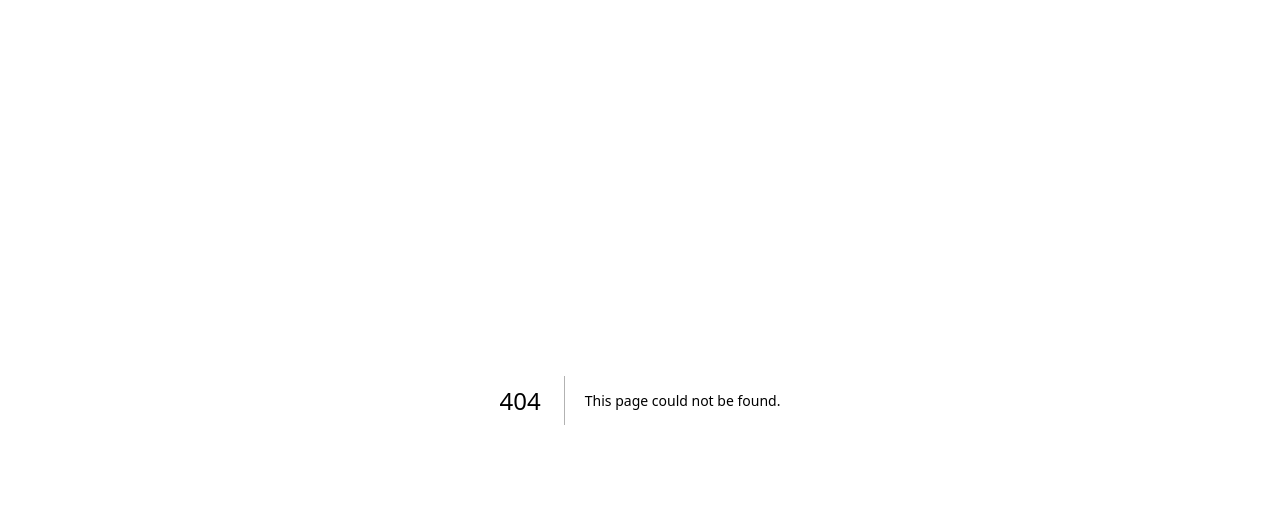
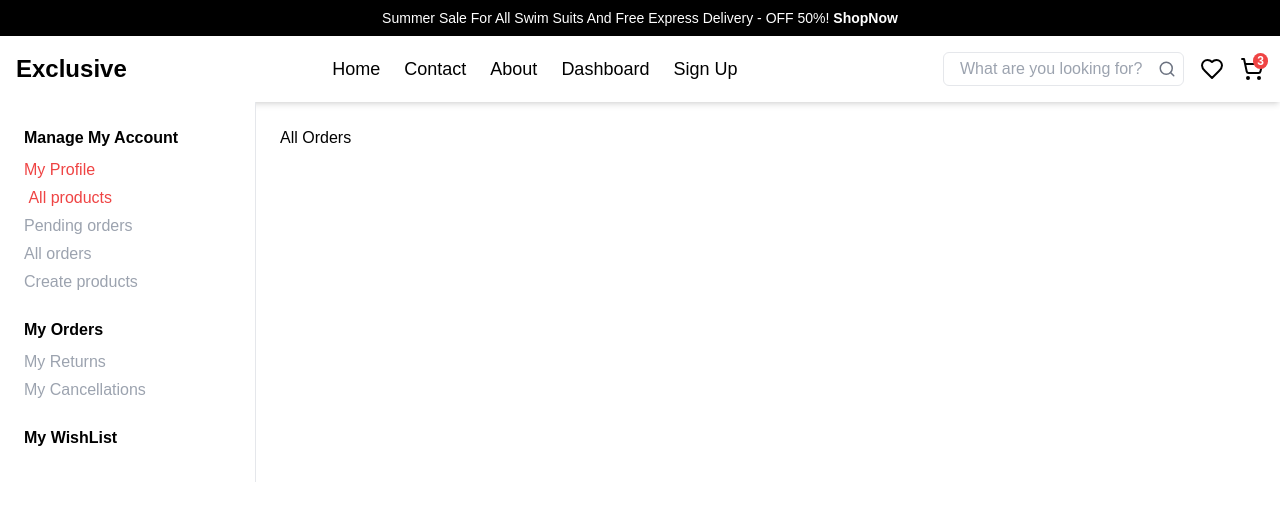
Before and after one commit to Rakib011110/shopSpot-web-client-code-using-NextJs, a Next.js app: page /dashboard/admin/all-orders in a window 1280 px wide. Before the commit this address had no page. Shown: the top 520 px of the page. Built offline with nearby package versions, Linux system fonts and the light colour scheme.

Commit message:
dashboard layout update

```diff
--- /dev/null
+++ b/src/app/(CommonLayout)/(dashboard)/dashboard/admin/all-orders/page.jsx
@@ -0,0 +1,11 @@
+import React from "react";
+
+const AllOders = () => {
+  return (
+    <div>
+      <h1> All Orders</h1>
+    </div>
+  );
+};
+
+export default AllOders;
--- /dev/null
+++ b/src/app/(CommonLayout)/(dashboard)/dashboard/admin/all-products/page.jsx
@@ -0,0 +1,11 @@
+import React from "react";
+
+const AllProducts = () => {
+  return (
+    <div>
+      <h1> All Products </h1>
+    </div>
+  );
+};
+
+export default AllProducts;
--- /dev/null
+++ b/src/app/(CommonLayout)/(dashboard)/dashboard/admin/create-products/page.jsx
@@ -0,0 +1,11 @@
+import React from "react";
+
+const CreatProducts = () => {
+  return (
+    <div>
+      <h1> Here will be Create Products</h1>
+    </div>
+  );
+};
+
+export default CreatProducts;
--- /dev/null
+++ b/src/app/(CommonLayout)/(dashboard)/dashboard/admin/pending-orders/page.jsx
@@ -0,0 +1,11 @@
+import React from "react";
+
+const PendingOrder = () => {
+  return (
+    <div>
+      <h1>Pending Order</h1>
+    </div>
+  );
+};
+
+export default PendingOrder;
--- /dev/null
+++ b/src/app/(CommonLayout)/(dashboard)/dashboard/my-profile/page.jsx
@@ -0,0 +1,11 @@
+import React from "react";
+
+const MyProfile = () => {
+  return (
+    <div>
+      <h1> Here will be Profile</h1>
+    </div>
+  );
+};
+
+export default MyProfile;
--- a/src/app/(CommonLayout)/(dashboard)/layout.js
+++ b/src/app/(CommonLayout)/(dashboard)/layout.js
@@ -6,19 +6,34 @@ const navigationSections = [
   {
     title: "Manage My Account",
     links: [
-      { label: "My Profile", href: "/admin/my-profile", color: "text-red-500" },
       {
-        label: "Address Book",
-        href: "/admin/address-book",
+        label: "My Profile",
+        href: "/dashboard/my-profile",
+        color: "text-red-500",
+      },
+      {
+        label: " All products",
+        href: "/dashboard/admin/all-products",
+        color: "text-red-500",
+      },
+      {
+        label: "Pending orders",
+        href: "/dashboard/admin/pending-orders",
         color: "text-gray-400",
       },
       {
-        label: "My Payment Options",
-        href: "/admin/payment-options",
+        label: " All orders",
+        href: "/dashboard/admin/all-orders",
+        color: "text-gray-400",
+      },
+      {
+        label: "Create products",
+        href: "/dashboard/admin/create-products",
         color: "text-gray-400",
       },
     ],
   },
+  //  USER
   {
     title: "My Orders",
     links: [
```
